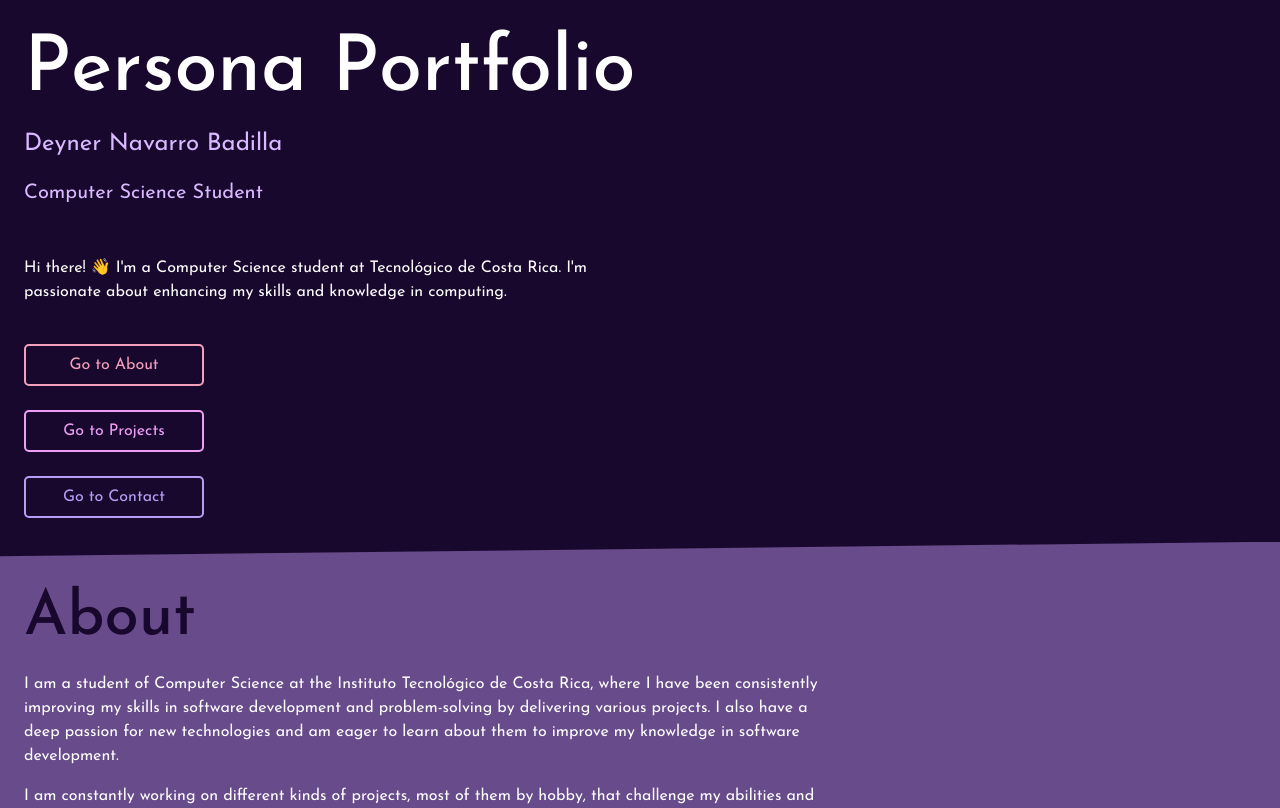
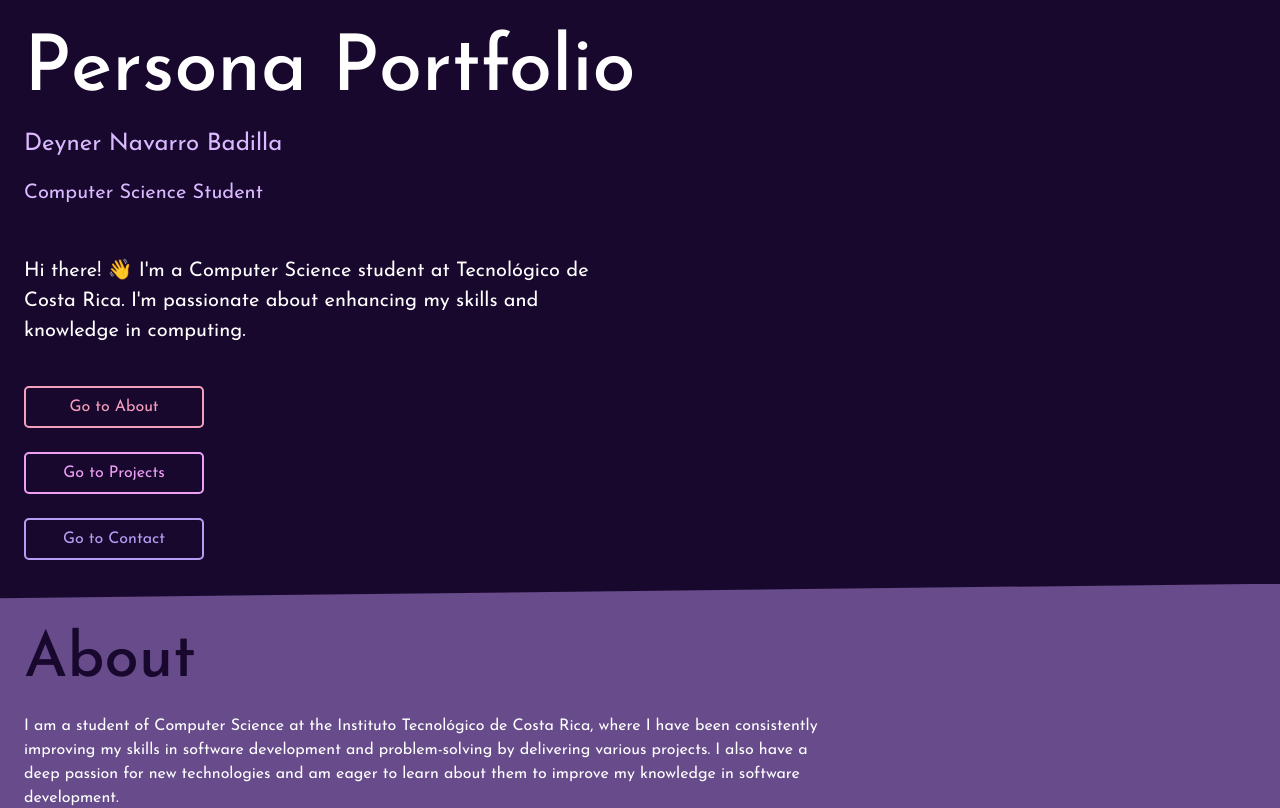
Before and after one commit to DeynerNB/PersonalPortfolio, an Angular app: page / in a window 1280 px wide. Shown: the top 808 px of the page. Built offline with nearby package versions, Linux system fonts and the light colour scheme.

Commit message:
Change font size

```diff
--- a/src/app/components/main-section/main-section.component.html
+++ b/src/app/components/main-section/main-section.component.html
@@ -7,7 +7,7 @@
     </div>
 
     <div class="row mb-4">
-        <p class="col-sm-12 col-md-6">Hi there! 👋 I'm a Computer Science student at Tecnológico de Costa Rica. I'm passionate about enhancing my skills and knowledge in computing.</p>
+        <p class="col-sm-12 col-md-6 fs-5">Hi there! 👋 I'm a Computer Science student at Tecnológico de Costa Rica. I'm passionate about enhancing my skills and knowledge in computing.</p>
     </div>
 
     <div class="d-flex flex-column gap-4">
```
